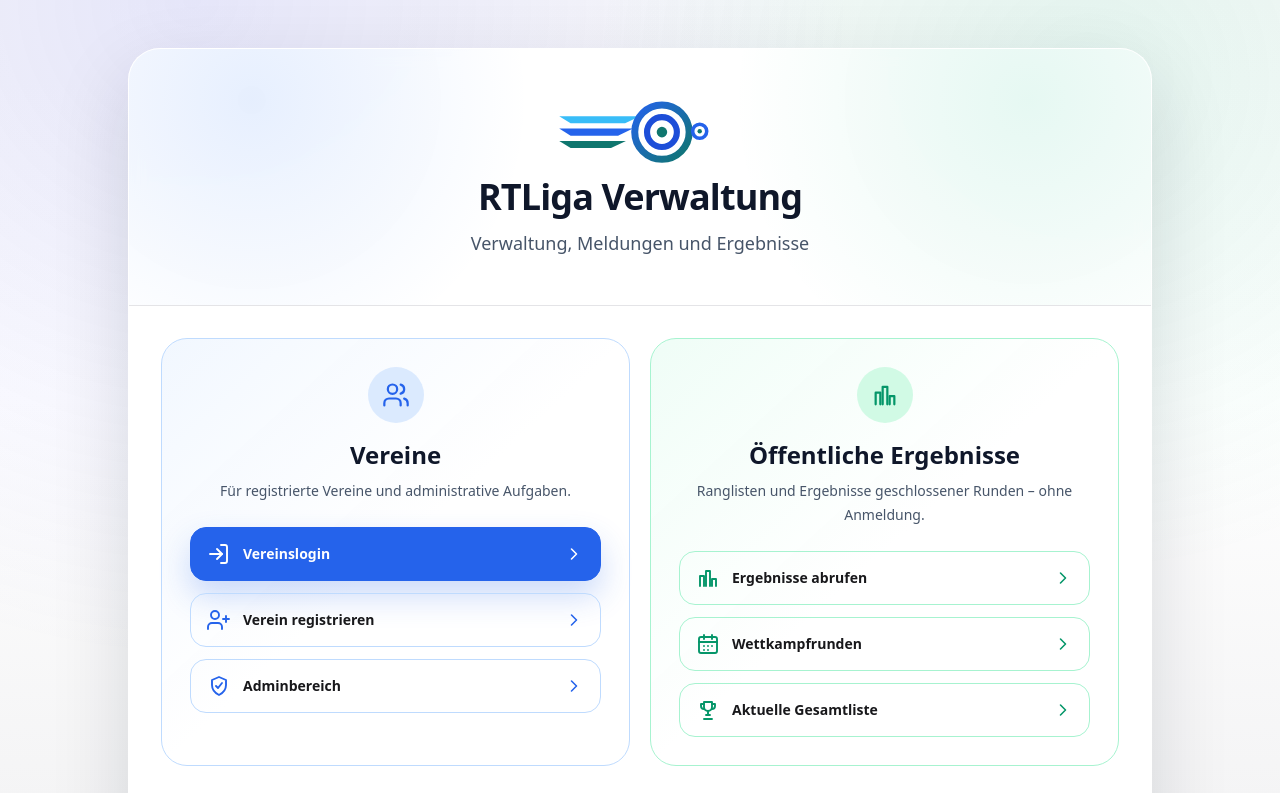
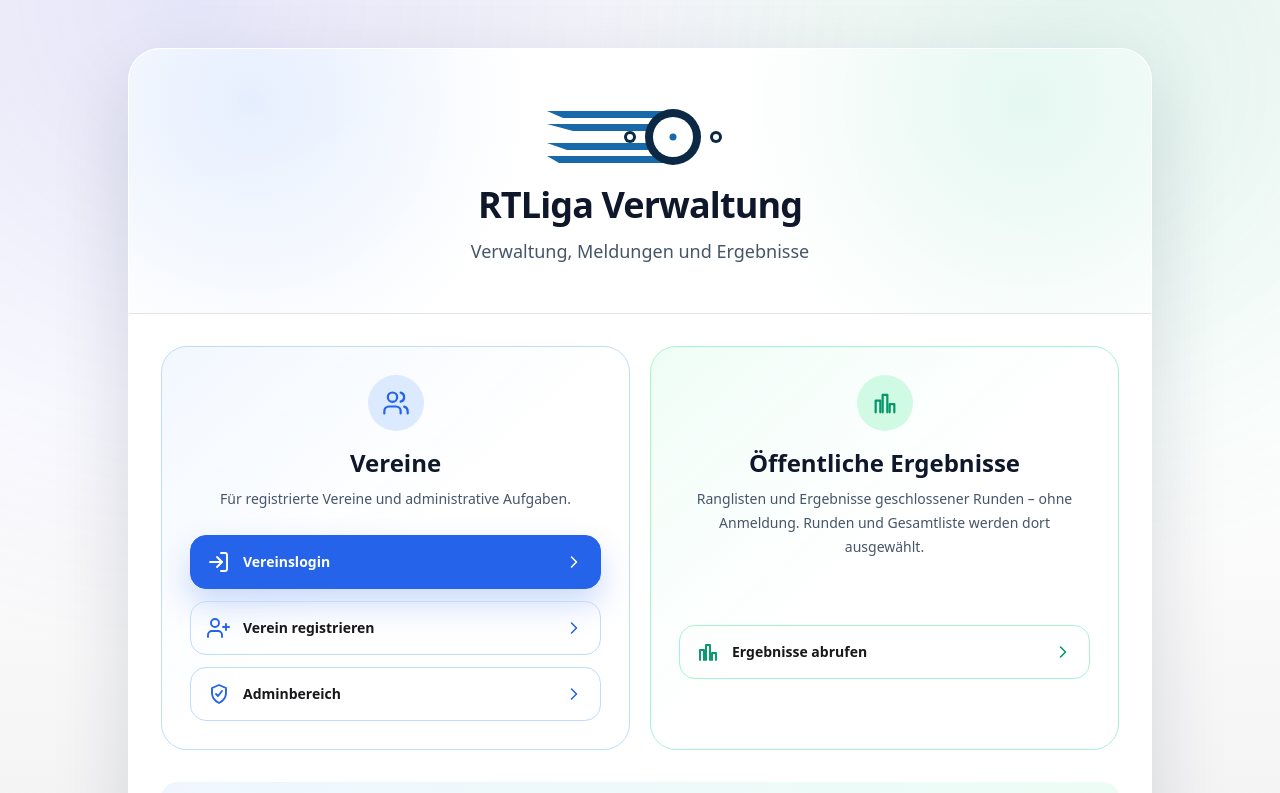
Before and after one commit to feiseldirk-ui/rtliga, a React (Vite) app: page /#/ in a window 1280 px wide. Shown: the top 793 px of the page. Built offline with nearby package versions, Linux system fonts and the light colour scheme.

Commit message:
Original-Logo übernommen und Startseite vereinfacht

```diff
--- a/src/features/public/components/HomePage.jsx
+++ b/src/features/public/components/HomePage.jsx
@@ -80,7 +80,7 @@ export default function HomePage() {
         <header className="relative overflow-hidden border-b border-zinc-200 px-6 py-9 text-center sm:px-10 sm:py-12">
           <div className="absolute inset-0 bg-[radial-gradient(circle_at_12%_20%,rgba(59,130,246,0.12),transparent_30%),radial-gradient(circle_at_88%_20%,rgba(16,185,129,0.10),transparent_32%)]" />
           <div className="relative flex flex-col items-center">
-            <BrandMark className="h-[72px] w-[194px]" />
+            <BrandMark className="h-20 w-[190px]" />
             <h1 className="mt-2 text-3xl font-extrabold tracking-tight text-slate-900 sm:text-4xl">
               RTLiga Verwaltung
             </h1>
@@ -109,21 +109,19 @@ export default function HomePage() {
             </div>
           </section>
 
-          <section className="rounded-[26px] border border-emerald-200 bg-gradient-to-br from-emerald-50/80 via-white to-white p-5 sm:p-7">
+          <section className="flex flex-col rounded-[26px] border border-emerald-200 bg-gradient-to-br from-emerald-50/80 via-white to-white p-5 sm:p-7">
             <div className="flex flex-col items-center text-center">
               <div className="flex h-14 w-14 items-center justify-center rounded-full bg-emerald-100 text-emerald-600">
                 <Icon name="chart" className="h-7 w-7" />
               </div>
               <h2 className="mt-4 text-2xl font-bold text-slate-900">Öffentliche Ergebnisse</h2>
               <p className="mt-2 max-w-sm text-sm leading-6 text-slate-600">
-                Ranglisten und Ergebnisse geschlossener Runden – ohne Anmeldung.
+                Ranglisten und Ergebnisse geschlossener Runden – ohne Anmeldung. Runden und Gesamtliste werden dort ausgewählt.
               </p>
             </div>
 
-            <div className="mt-6 space-y-3">
+            <div className="mt-6 flex flex-1 items-center">
               <ActionButton icon="chart" tone="green" onClick={() => navigate("/ergebnisse")}>Ergebnisse abrufen</ActionButton>
-              <ActionButton icon="calendar" tone="green" onClick={() => navigate("/ergebnisse?ansicht=runden")}>Wettkampfrunden</ActionButton>
-              <ActionButton icon="trophy" tone="green" onClick={() => navigate("/ergebnisse?ansicht=gesamt")}>Aktuelle Gesamtliste</ActionButton>
             </div>
           </section>
         </div>
--- a/src/shared/ui/BrandMark.jsx
+++ b/src/shared/ui/BrandMark.jsx
@@ -3,25 +3,31 @@ import React from "react";
 export default function BrandMark({ className = "h-20 w-52" }) {
   return (
     <svg
-      viewBox="0 0 220 82"
+      viewBox="0 0 190 80"
       className={className}
       role="img"
       aria-label="RTLiga"
+      xmlns="http://www.w3.org/2000/svg"
     >
-      <defs>
-        <linearGradient id="rtliga-mark-gradient" x1="0" y1="0" x2="1" y2="1">
-          <stop offset="0" stopColor="#2563eb" />
-          <stop offset="1" stopColor="#0f766e" />
-        </linearGradient>
-      </defs>
-      <path d="M18 22h92l-17 8H31z" fill="#38bdf8" />
-      <path d="M18 36h84l-17 8H31z" fill="#2563eb" />
-      <path d="M18 50h76l-17 8H31z" fill="#0f766e" />
-      <circle cx="135" cy="40" r="31" fill="white" stroke="url(#rtliga-mark-gradient)" strokeWidth="8" />
-      <circle cx="135" cy="40" r="17" fill="white" stroke="#1d4ed8" strokeWidth="7" />
-      <circle cx="135" cy="40" r="6" fill="#0f766e" />
-      <circle cx="178" cy="39" r="8" fill="white" stroke="#2563eb" strokeWidth="4" />
-      <circle cx="178" cy="39" r="2.5" fill="#0f766e" />
+      <g fill="#1769aa">
+        <path d="M2 14h126l7 7H18z" />
+        <path d="M2 27h123l5 7H28z" />
+        <path d="M2 46h128l-5 7H22z" />
+        <path d="M2 59h133l-7 7H14z" />
+      </g>
+      <g fill="#0b2845">
+        <circle cx="128" cy="40" r="28" />
+        <circle cx="128" cy="40" r="14" />
+        <circle cx="85" cy="40" r="6" />
+        <circle cx="171" cy="40" r="6" />
+      </g>
+      <g fill="#fff">
+        <circle cx="128" cy="40" r="20" />
+        <circle cx="128" cy="40" r="8" />
+        <circle cx="85" cy="40" r="3" />
+        <circle cx="171" cy="40" r="3" />
+      </g>
+      <circle cx="128" cy="40" r="3.5" fill="#1769aa" />
     </svg>
   );
 }
```
